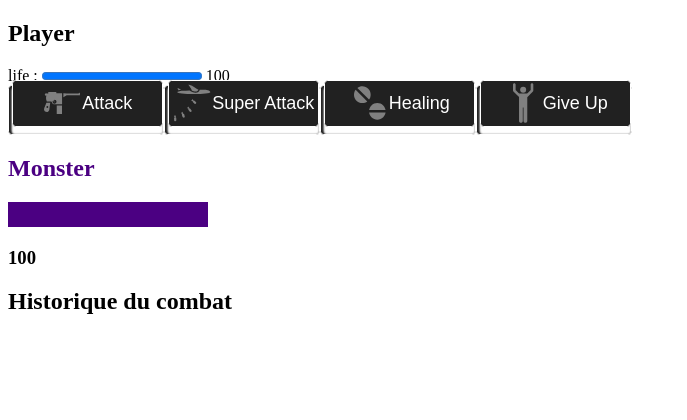
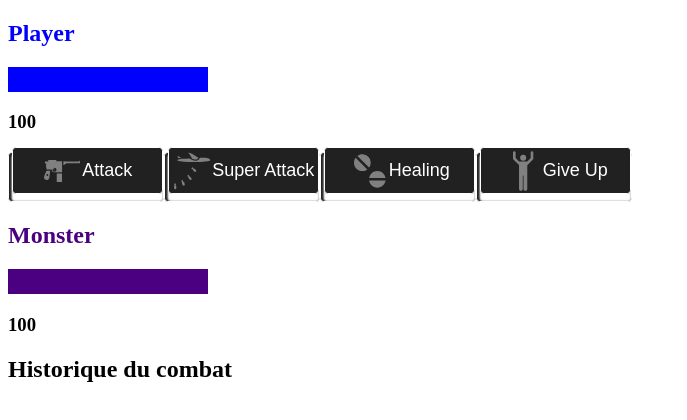
Before and after one commit to Nicolas-Puchois/MonsterSlayer-Angular, an Angular app: page / in a window 1280 px wide. Shown: the top 420 px of the page, without its empty margins (0-687 px from the left). Built offline with nearby package versions, Linux system fonts and the light colour scheme.

Commit message:
style(): add style for "playerstats" component

```diff
--- a/src/app/player/playerstats/playerstats.component.css
+++ b/src/app/player/playerstats/playerstats.component.css
@@ -0,0 +1,17 @@
+.player{
+    color:blue
+}
+progress{
+    width: 200px;
+    height: 25px;
+    border-color: black;
+    background-color: brown;
+    border-radius: 10px;
+}
+
+progress::-moz-progress-bar{
+    background-color: blue;
+}
+progress::-webkit-progress-value {
+    background-color: blue;
+ }
--- a/src/app/player/playerstats/playerstats.component.html
+++ b/src/app/player/playerstats/playerstats.component.html
@@ -1,5 +1,5 @@
 <section>
-    <h2>Player</h2>
-    life : <progress value={{this.PlayerService.getLifeValue()}} max="100"></progress>
-    {{ this.PlayerService.getLifeValue() }}
+    <h2 class="player">Player</h2>
+     <progress value={{this.PlayerService.getLifeValue()}} max="100" class="player playerhealth"></progress>
+    <h3>{{ this.PlayerService.getLifeValue() }}</h3>
 </section>
```
